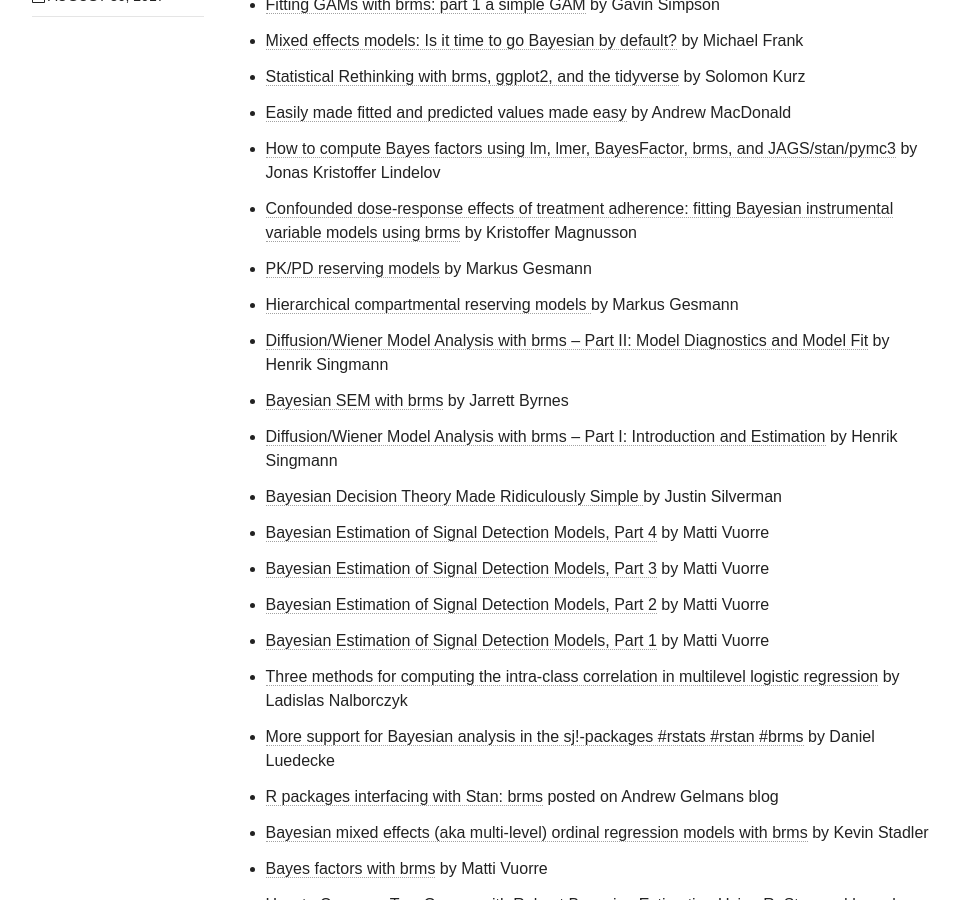
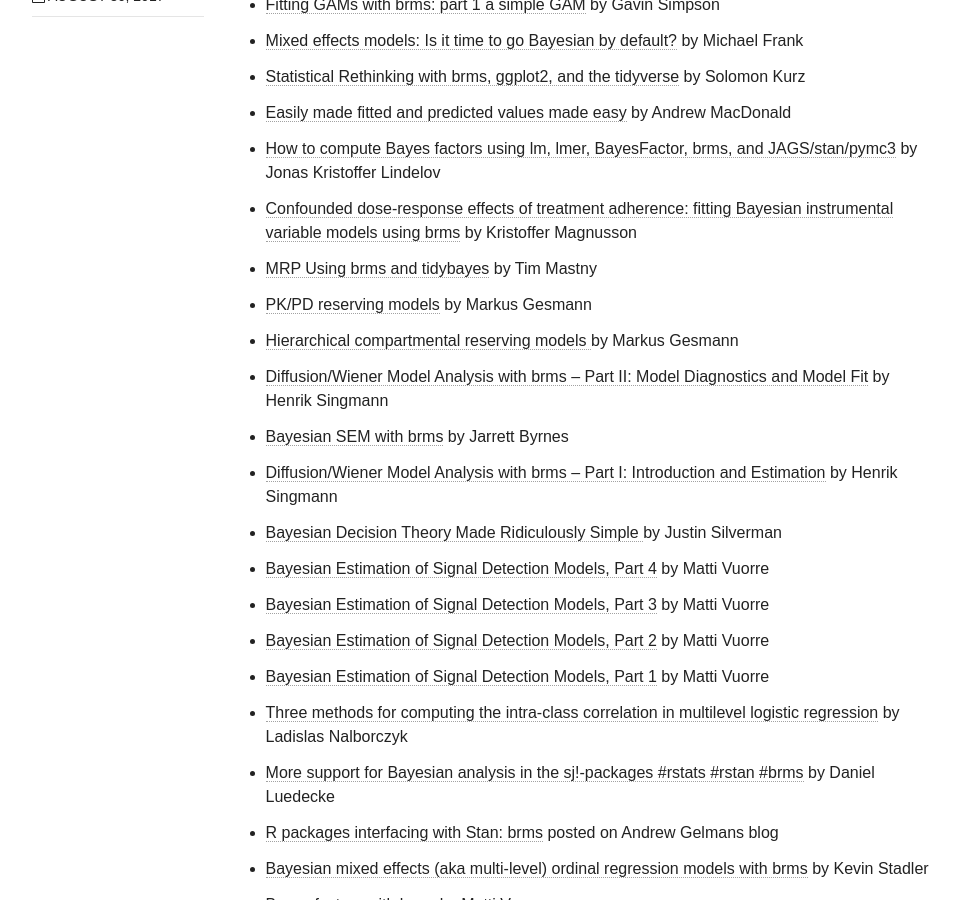
Before and after one commit to paul-buerkner/paul-buerkner.github.io, a Jekyll site: the page built from _posts/blog/2017-08-30-brms-blogposts.md, in a window 1280 px wide and 900 px high, scrolled down 797 px. Shown: the whole window, without its empty margins (154-1112 px from the left). Built offline with Jekyll 4.4.1, drawn with Linux system fonts in a browser that asks for light colours; nearby versions of some CDN libraries.

Commit message:
add new blog post

```diff
--- a/_posts/blog/2017-08-30-brms-blogposts.md
+++ b/_posts/blog/2017-08-30-brms-blogposts.md
@@ -20,6 +20,7 @@
 - [Easily made fitted and predicted values made easy](http://thestudyofthehousehold.com/post/easily-made-fitted-and-predicted-values-made-easy/) by Andrew MacDonald
 - [How to compute Bayes factors using lm, lmer, BayesFactor, brms, and JAGS/stan/pymc3](https://rpubs.com/lindeloev/bayes_factors) by Jonas Kristoffer Lindelov
 - [Confounded dose-response effects of treatment adherence: fitting Bayesian instrumental variable models using brms](http://rpsychologist.com/adherence-analysis-IV-brms) by Kristoffer Magnusson
+- [MRP Using brms and tidybayes](https://timmastny.rbind.io/blog/multilevel-mrp-tidybayes-brms-stan/) by Tim Mastny
 - [PK/PD reserving models](https://magesblog.com/post/2018-01-30-pkpd-reserving-models/) by Markus Gesmann
 - [Hierarchical compartmental reserving models ](https://magesblog.com/post/hierarchical-compartmental-reserving-models/) by Markus Gesmann
 - [Diffusion/Wiener Model Analysis with brms – Part II: Model Diagnostics and Model Fit](http://singmann.org/wiener-model-analysis-with-brms-part-ii/) by Henrik Singmann
```
